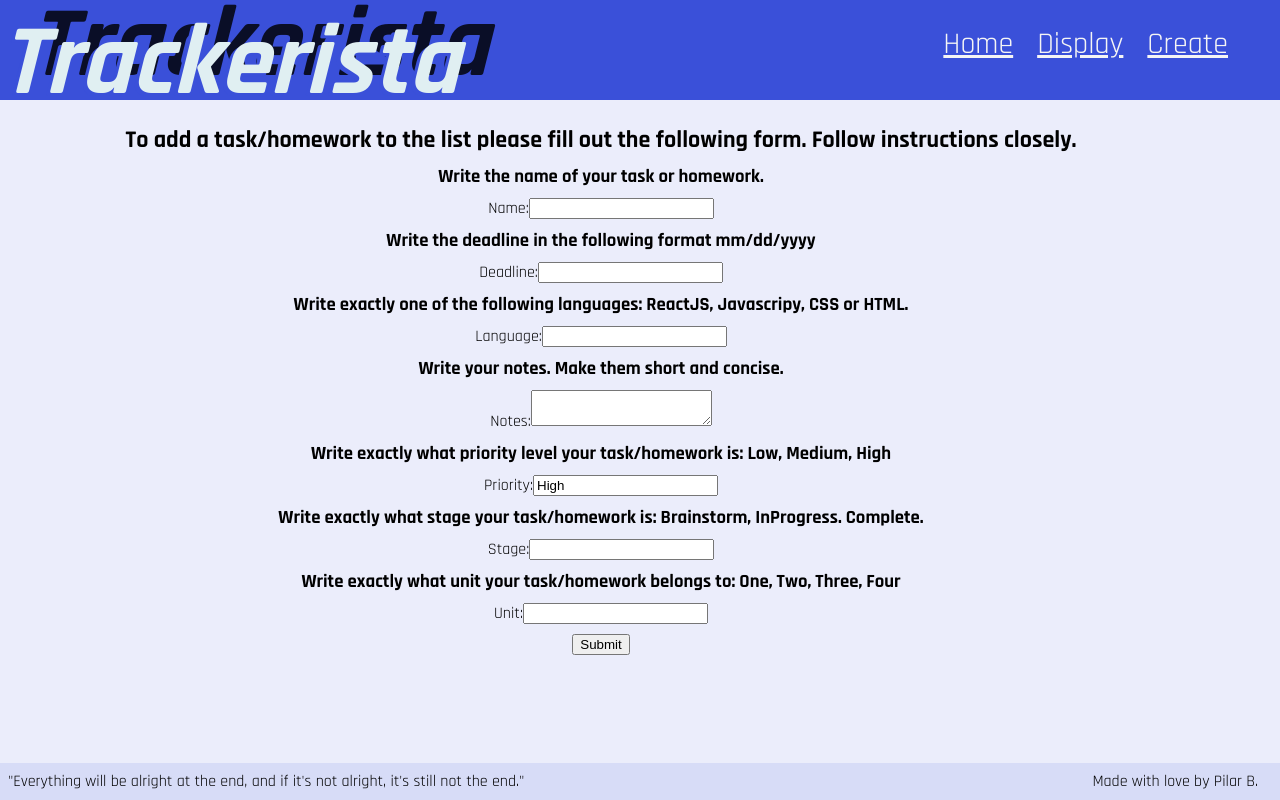
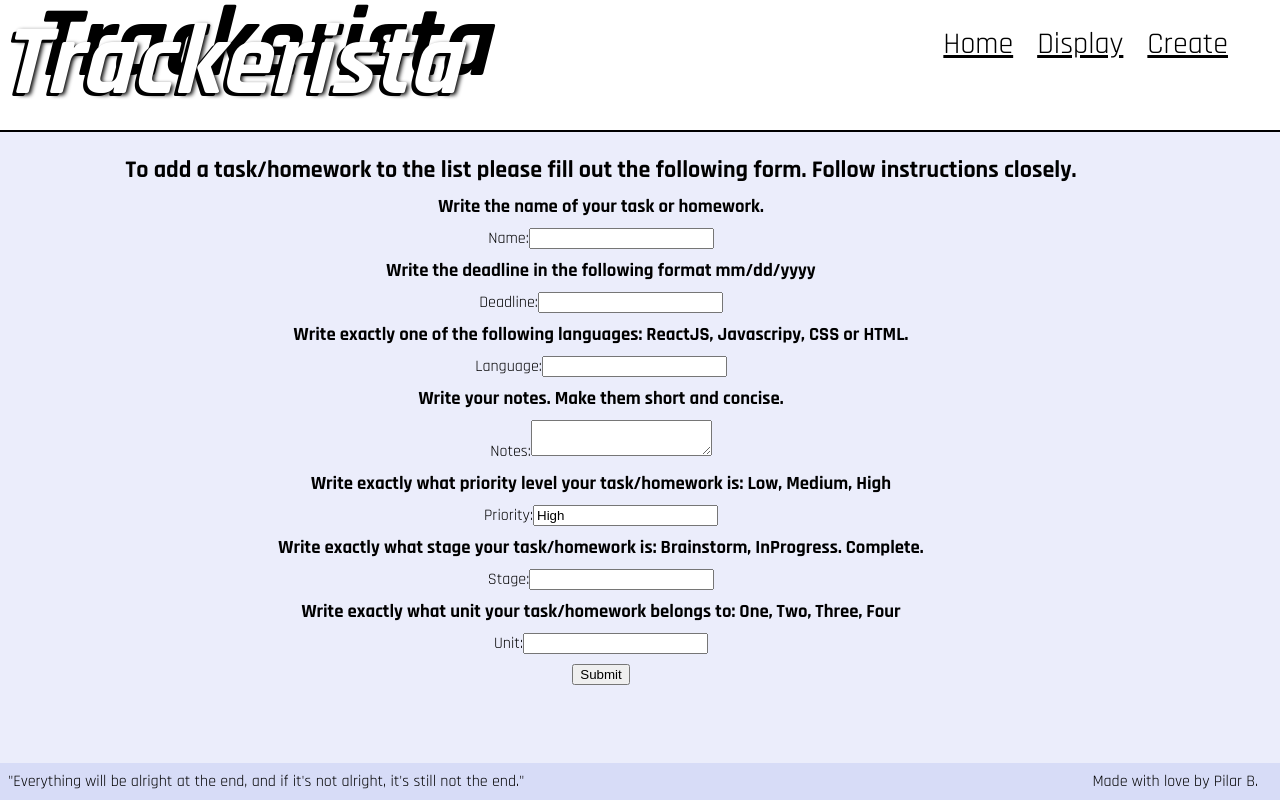
Before and after one commit to msanaya/Project2, a React (Create React App) app: page /components/createpage in a window 1280 px wide. Built offline with nearby package versions, Linux system fonts and the light colour scheme; no server answers.

Commit message:
Added burger menu

```diff
--- a/package.json
+++ b/package.json
@@ -8,6 +8,7 @@
     "@testing-library/user-event": "^7.2.1",
     "axios": "^0.20.0",
     "react": "^16.13.1",
+    "react-burger-menu": "^2.7.1",
     "react-dom": "^16.13.1",
     "react-router-dom": "^5.2.0",
     "react-scripts": "3.4.3",
--- a/src/App.js
+++ b/src/App.js
@@ -30,6 +30,10 @@ function App() {
         <Switch>
           <Route exact path="/">
             <h3>Welome to Trackerista, where you can keep track of your homework and/or tasks.</h3>
+            <p>First of all, DO NOT freak out. Keep your shite together.</p>
+            <div>
+              <script src="https://www.brainyquote.com/link/quotebr.js"></script>
+              </div>
           </Route>
           <Route path="/components/display">
             <div className="display-list">
--- /dev/null
+++ b/src/components/BurgerMenu.jsx
@@ -0,0 +1,24 @@
+import React from "react";
+import { slide as Menu } from "react-burger-menu";
+
+function BurgerMenu(props) {
+
+  return (
+    // Pass on our props
+    <Menu {...props}>
+      <a className="menu-item" href="/">
+        Home
+      </a>
+
+      <a className="menu-item" href="/components/display">
+        Display
+      </a>
+
+      <a className="menu-item" href="/components/create">
+        Create
+      </a>
+    </Menu>
+  );
+};
+
+export default BurgerMenu;
--- a/src/components/Header.jsx
+++ b/src/components/Header.jsx
@@ -1,6 +1,7 @@
 import React from "react";
 import { Link } from 'react-router-dom';
 import "../styling/Header.css";
+// import BurgerMenu from "./BurgerMenu";
 
 function Header() {
   return (
@@ -9,9 +10,13 @@ function Header() {
       <h1 className="small">Trackerista</h1>
       <nav id="navbar">
         <Link className="links" to="/">Home</Link>
-        <Link className="links" to="/components/display">Display</Link>
+        <Link className="links" to="components/display">Display</Link>
         <Link className="links" to="/components/createPage">Create</Link>
       </nav>
+      <div id="burger-menu">
+      {/* <BurgerMenu /> */}
+      </div>
+
     </div>
   )
 }
--- a/src/styling/App.css
+++ b/src/styling/App.css
@@ -5,7 +5,7 @@ html {
 }
 
 body{
-  padding-top: 100px;
+  padding-top: 130px;
   padding-bottom: 40px;
   background-color: #ebedfb;
 }
--- a/src/styling/Header.css
+++ b/src/styling/Header.css
@@ -2,16 +2,18 @@
 
 .Header {
   display: flex;
+  flex-wrap: wrap;
   justify-content: space-between;
   margin-top: 0 auto;
   margin-bottom: 0px;
-  background-color: #3a50d9;
+  background-color: white;
   /* padding-left: 5px; */
   /* padding-top: 5px; */
   /* padding-bottom: 1px; */
-  height: 100px;
+  height: 130px;
   position: fixed;
   top: 0;
+  border-bottom: 2px solid black;
 }
 
 /* #big {
@@ -26,10 +28,10 @@
   /* left: 110; */
 
 .small {
-  background-color: #3a50d9;
-  color: #e0eff2;
+  /* background-color: white; */
+  color: white;
   font: italic bold 100px Rajdhani, Sans-serif;
-  text-shadow: -4px 3px 0 #3a50d9, 29px -18px 0 #0a0e27;
+  text-shadow: -4px 3px 0 black, 29px -18px 0 black, 2px 2px 4px #000000;
   text-align: left;
   margin-block-start: 0px;
   margin-block-end: 0px;
@@ -47,10 +49,90 @@
   font: 30px Rajdhani, Sans-serif;
   padding-top: 25px;
   padding-right: 40px;
-  background-color: #3a50d9;
 }
 
 .links {
-  color: whitesmoke;
+  color: rgb(0, 0, 0);
   padding: 12px;
 }
+
+#burger-menu {
+  display: left;
+}
+
+#page-wrap {
+  text-align: center;
+
+  /* Prevent sidebar from showing a scrollbar on page */
+  overflow: auto;
+}
+
+.bm-item {
+  display: inline-block;
+
+  /* Our sidebar item styling */
+  text-decoration: none;
+  margin-bottom: 10px;
+  color: #d1d1d1;
+  transition: color 0.2s;
+}
+
+/* Change color on hover */
+.bm-item:hover {
+  color: white;
+}
+
+/* The rest copied directly from react-burger-menu docs */
+
+/* Position and sizing of burger button */
+.bm-burger-button {
+  position: fixed;
+  width: 36px;
+  height: 30px;
+  left: 36px;
+  top: 36px;
+}
+
+/* Color/shape of burger icon bars */
+.bm-burger-bars {
+  background: #373a47;
+}
+
+/* Position and sizing of clickable cross button */
+.bm-cross-button {
+  height: 24px;
+  width: 24px;
+}
+
+/* Color/shape of close button cross */
+.bm-cross {
+  background: #bdc3c7;
+}
+
+/* General sidebar styles */
+.bm-menu {
+  background: #373a47;
+  padding: 2.5em 1.5em 0;
+  font-size: 1.15em;
+}
+
+/* Morph shape necessary with bubble or elastic */
+.bm-morph-shape {
+  fill: #373a47;
+}
+
+/* Wrapper for item list */
+.bm-item-list {
+  color: #b8b7ad;
+}
+
+/* Styling of overlay */
+.bm-overlay {
+  background: rgba(0, 0, 0, 0.3);
+}
+
+@media (max-width:840px) {
+  #navbar {
+    display: none;
+  }
+}
```
Also changed, not shown: 1 other file (tests, documents, lock files or other folders).
